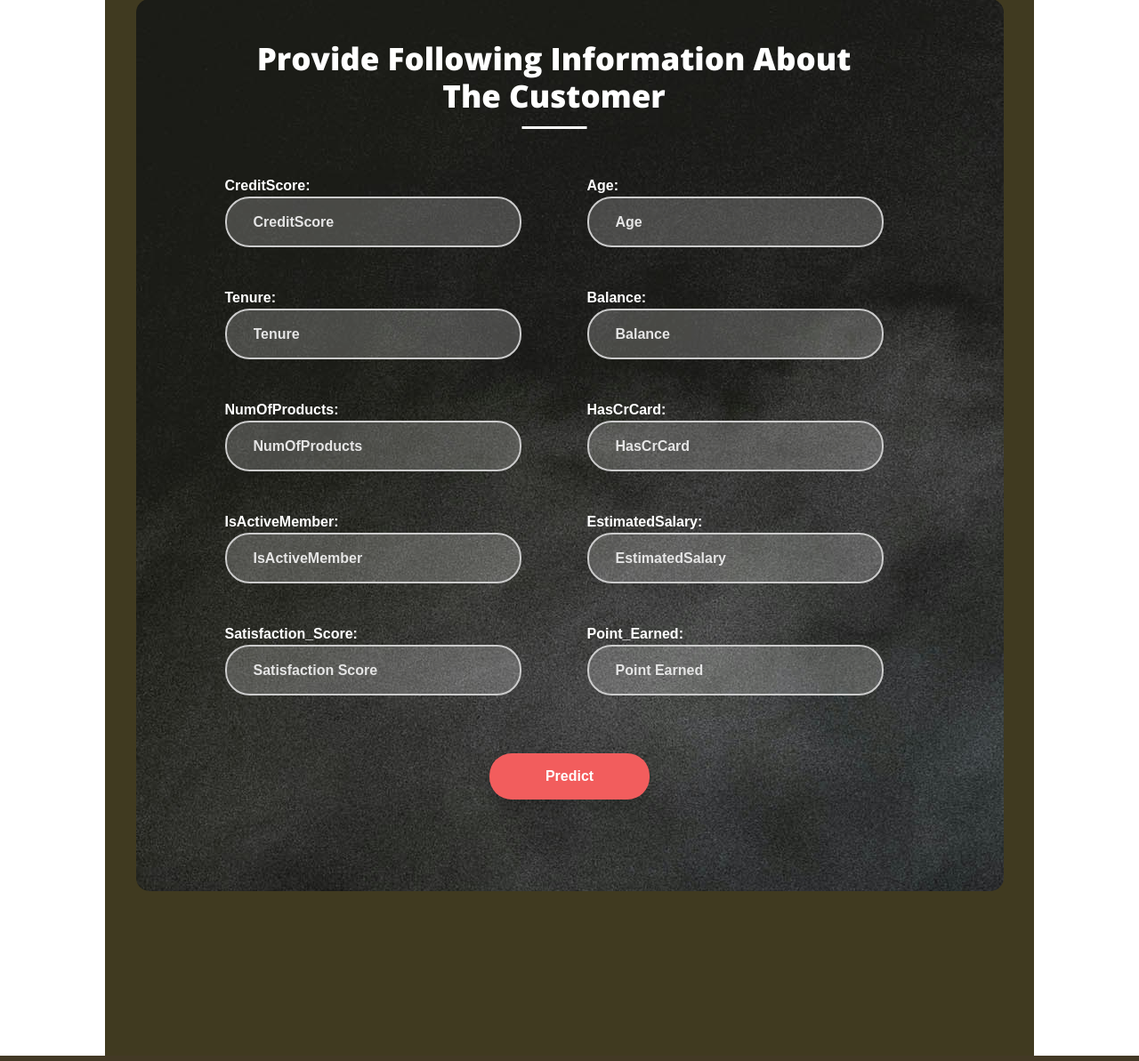
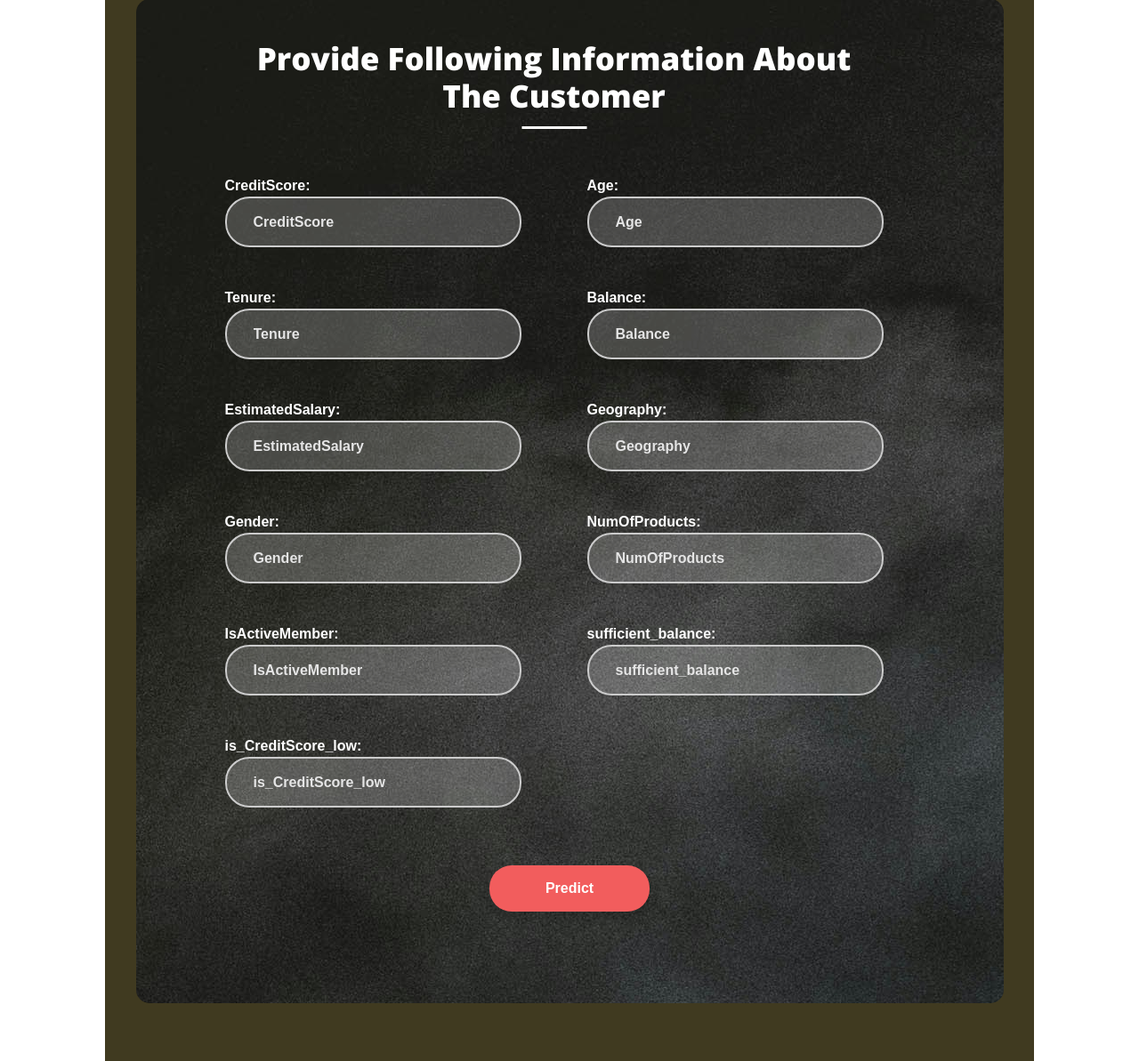
Before and after one commit to ravina029/CustomerChurnPrediction, a Flask app: page / in a window 1280 px wide. Shown: the part 958-2151 px from the top of the page at 89% size. Run offline with Flask 3, Linux system fonts and the light colour scheme; some libraries are stand-ins or nearby versions; some web fonts are replaced.

Commit message:
model optimization

```diff
--- a/app.py
+++ b/app.py
@@ -29,22 +29,25 @@ def index():
             Age =float(request.form['Age'])
             Tenure =float(request.form['Tenure'])
             Balance =float(request.form['Balance'])
+            EstimatedSalary =float(request.form['EstimatedSalary'])
+            Geography = request.form.get('Geography')
+            Gender = request.form.get('Gender')
             NumOfProducts =float(request.form['NumOfProducts'])
-            HasCrCard =float(request.form['HasCrCard'])
             IsActiveMember =float(request.form['IsActiveMember'])
-            EstimatedSalary =float(request.form['EstimatedSalary'])
-            Satisfaction_Score =float(request.form['Satisfaction Score'])
-            Point_Earned =float(request.form['Point Earned'])
-            #Geography = request.form.get('Geography')
-            #Gender = request.form.get('Gender')
+            sufficient_balance=float(request.form['sufficient_balance'])
+            is_CreditScore_low=float(request.form['is_CreditScore_low'])
+
+            #Point_Earned =float(request.form['Point Earned'])
+
+            #Satisfaction_Score =float(request.form['Satisfaction Score'])
             #Card_Type =request.form.get('Card Type')
 
 
 
 
-            data = [CreditScore, Age, Tenure, Balance, NumOfProducts,HasCrCard,IsActiveMember, EstimatedSalary, Satisfaction_Score,
-            Point_Earned]
-            data = np.array(data).reshape(1, 10)
+            data = [CreditScore, Age, Tenure, Balance, EstimatedSalary,Geography,Gender,
+                    NumOfProducts,IsActiveMember,sufficient_balance,is_CreditScore_low ]
+            data = np.array(data).reshape(1, 11)
 
             obj = PredictionPipeline()
             predict = obj.predict(data)
--- a/templates/index.html
+++ b/templates/index.html
@@ -100,30 +100,10 @@
 
 
                 <div class="form-row-total">
-
                     <div class="form-row">
-                        <label for="NumOfProducts"> NumOfProducts:</label>
-						<input type="text" name="NumOfProducts" id="NumOfProducts" class="input-text" placeholder="NumOfProducts" required>
+                        <label for="EstimatedSalary"> EstimatedSalary:</label>
+						<input type="text" name="EstimatedSalary" id="EstimatedSalary" class="input-text" placeholder="EstimatedSalary" required>
 					</div>
-
-                    <div class="form-row">
-                        <label for="HasCrCard"> HasCrCard:</label>
-						<input type="text" name="HasCrCard" id="HasCrCard" class="input-text" placeholder="HasCrCard" required>
-					</div>
-
-				</div>
-
-                <!-- <div class="form-row-total">
-                    <div class="form-row">
-                        <label for="CardType">Card Type:</label>
-                        <input list="cardTypeList" name="CardType" id="CardType" class="input-text" placeholder="Card Type" required>
-                        <datalist id="cardTypeList">
-                            <option value="DIAMOND">
-                            <option value="GOLD">
-                            <option value="SILVER">
-                            <option value="PLATINUM">
-                        </datalist>
-                    </div>
                     <div class="form-row">
                         <label for="Geography">Geography:</label>
                         <input list="geographyList" name="Geography" id="Geography" class="input-text" placeholder="Geography" required>
@@ -133,7 +113,27 @@
                             <option value="Germany">
                         </datalist>
                     </div>
-                </div> -->
+                </div>
+
+
+                <div class="form-row-total">
+
+                    <div class="form-row">
+                        <label for="Gender">Gender:</label>
+                        <input list="genderList" name="Gender" id="Gender" class="input-text" placeholder="Gender" required>
+                        <datalist id="genderList">
+                            <option value="Female">
+                            <option value="Male">
+                        </datalist>
+                    </div>
+
+                    <div class="form-row">
+                        <label for="NumOfProducts"> NumOfProducts:</label>
+						<input type="text" name="NumOfProducts" id="NumOfProducts" class="input-text" placeholder="NumOfProducts" required>
+					</div>
+
+
+				</div>
 
 
 
@@ -146,35 +146,23 @@
 					</div>
 
                     <div class="form-row">
-                        <label for="EstimatedSalary"> EstimatedSalary:</label>
-						<input type="text" name="EstimatedSalary" id="EstimatedSalary" class="input-text" placeholder="EstimatedSalary" required>
-					</div>
+                        <label for="sufficient_balance"> sufficient_balance:</label>
+                        <input type="text" name="sufficient_balance" id="sufficient_balance" class="input-text" placeholder="sufficient_balance" required>
+                    </div>
 
 
 				</div>
 
+
+
+
                 <div class="form-row-total">
 
-                    <div class="form-row">
-                        <label for="Satisfaction Score"> Satisfaction_Score:</label>
-                        <input type="text" name="Satisfaction Score" id="Satisfaction Score" class="input-text" placeholder="Satisfaction Score" required>
-                    </div>
 
                     <div class="form-row">
-                        <label for="Point Earned"> Point_Earned:</label>
-						<input type="text" name="Point Earned" id="Point_Earned" class="input-text" placeholder="Point Earned" required>
+                        <label for="is_CreditScore_low"> is_CreditScore_low:</label>
+						<input type="text" name="is_CreditScore_low" id="is_CreditScore_low" class="input-text" placeholder="is_CreditScore_low" required>
 					</div>
-
-                <!-- <div class="form-row">
-                        <label for="Gender">Gender:</label>
-                        <input list="genderList" name="Gender" id="Gender" class="input-text" placeholder="Gender" required>
-                        <datalist id="genderList">
-                            <option value="Female">
-                            <option value="Male">
-                        </datalist>
-                    </div> -->
-
-
 
                 </div>
 
```
Also changed, not shown: src/CustomerChurnPrediction/pipeline/prediction.py (+19 -5 lines), README.md, 1 other file.
